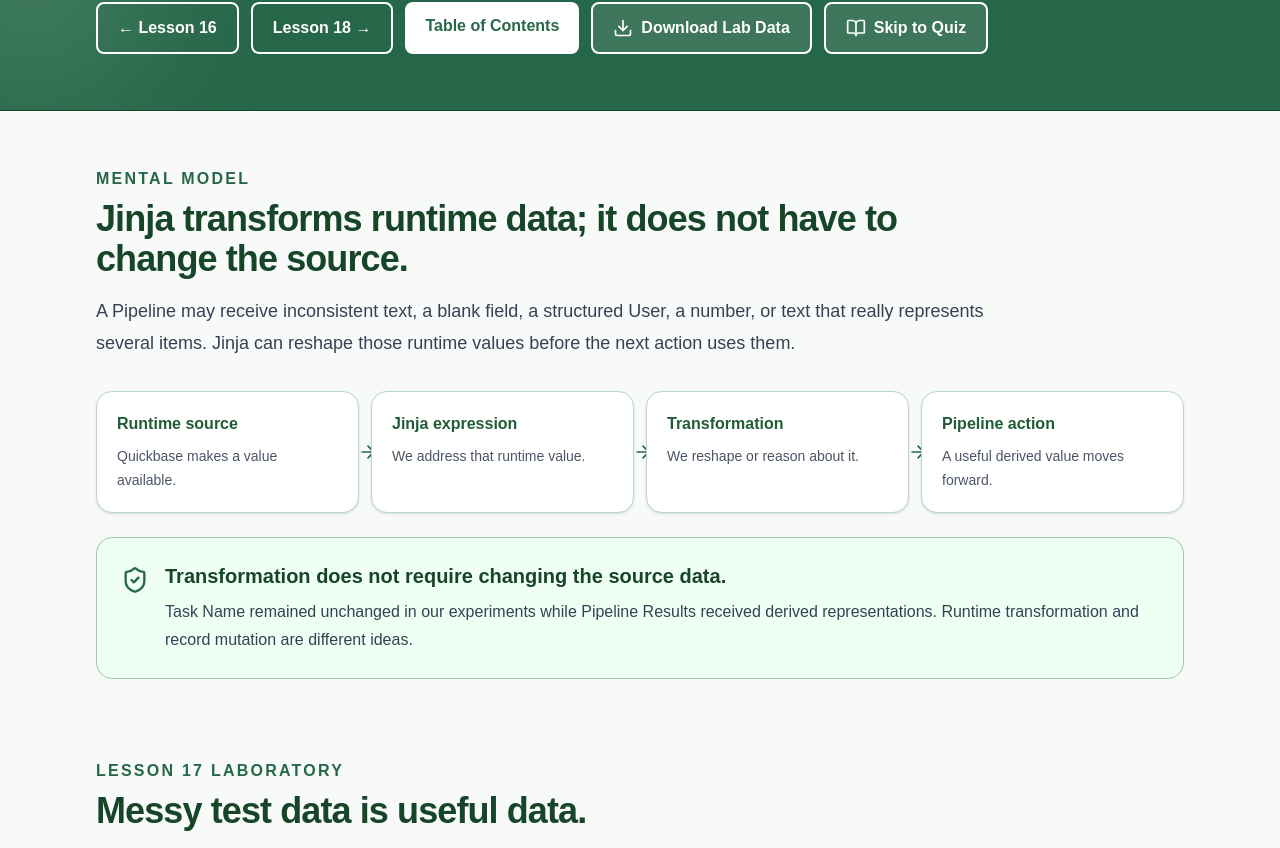
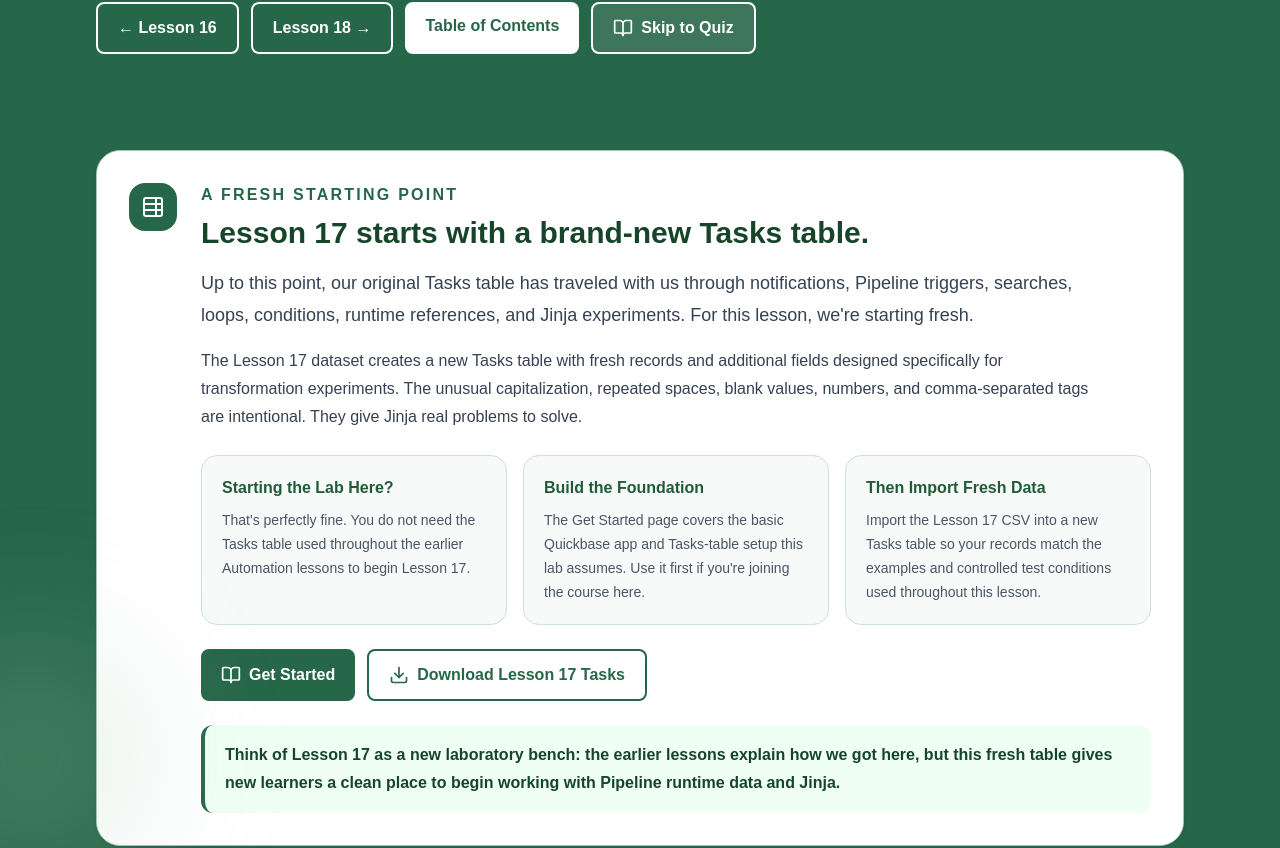
Before and after one commit to dariansweb/Quickbase-Automation, a Next.js app: page /lessons/17 in a window 1280 px wide. Shown: the part 619-1467 px from the top of the page. Built offline with nearby package versions, Linux system fonts and the light colour scheme.

Commit message:
Lesson 17 download explanation

```diff
--- a/app/lessons/17/page.tsx
+++ b/app/lessons/17/page.tsx
@@ -7,6 +7,7 @@ import {
   LuBadgeCheck,
   LuBookOpen,
   LuBraces,
+  LuTableProperties,
   LuCircleAlert,
   LuDownload,
   LuCircleCheck,
@@ -309,16 +310,6 @@ export default function Lesson17Page() {
             >
               Table of Contents
             </Link>
-
-            <a
-              href="../../downloads/Lesson_17_Tasks.csv"
-              download
-              className="inline-flex items-center gap-2 rounded-lg border-2 border-white bg-white/10 px-5 py-3 font-bold text-white hover:bg-white/20"
-            >
-              <LuDownload className="h-5 w-5" aria-hidden="true" />
-              Download Lab Data
-            </a>
-
             <a
               href="#quiz"
               className="inline-flex items-center gap-2 rounded-lg border-2 border-white bg-white/10 px-5 py-3 font-bold text-white hover:bg-white/20"
@@ -326,6 +317,103 @@ export default function Lesson17Page() {
               <LuBookOpen className="h-5 w-5" aria-hidden="true" />
               Skip to Quiz
             </a>
+          </div>
+        </div>
+        <div className="mx-auto max-w-6xl px-6 py-10 lg:px-8">
+          <div className="rounded-3xl border border-[#9fc9ad] bg-white p-6 shadow-sm sm:p-8">
+            <div className="flex flex-col gap-6 lg:flex-row lg:items-start">
+              <div className="flex h-12 w-12 shrink-0 items-center justify-center rounded-2xl bg-[#276749] text-white">
+                <LuTableProperties className="h-6 w-6" aria-hidden="true" />
+              </div>
+
+              <div className="flex-1">
+                <p className="font-extrabold uppercase tracking-[0.14em] text-[#276749]">
+                  A Fresh Starting Point
+                </p>
+
+                <h2 className="mt-2 text-2xl font-extrabold text-[#17452a] sm:text-3xl">
+                  Lesson 17 starts with a brand-new Tasks table.
+                </h2>
+
+                <p className="mt-4 max-w-4xl text-lg leading-8 text-gray-700">
+                  Up to this point, our original Tasks table has traveled with
+                  us through notifications, Pipeline triggers, searches, loops,
+                  conditions, runtime references, and Jinja experiments. For
+                  this lesson, we&apos;re starting fresh.
+                </p>
+
+                <p className="mt-4 max-w-4xl leading-7 text-gray-700">
+                  The Lesson 17 dataset creates a new Tasks table with fresh
+                  records and additional fields designed specifically for
+                  transformation experiments. The unusual capitalization,
+                  repeated spaces, blank values, numbers, and comma-separated
+                  tags are intentional. They give Jinja real problems to solve.
+                </p>
+
+                <div className="mt-6 grid gap-4 md:grid-cols-3">
+                  <div className="rounded-2xl border border-[#cfe3d5] bg-[#f7faf8] p-5">
+                    <p className="font-extrabold text-[#205c38]">
+                      Starting the Lab Here?
+                    </p>
+                    <p className="mt-2 text-sm leading-6 text-gray-600">
+                      That&apos;s perfectly fine. You do not need the Tasks
+                      table used throughout the earlier Automation lessons to
+                      begin Lesson 17.
+                    </p>
+                  </div>
+
+                  <div className="rounded-2xl border border-[#cfe3d5] bg-[#f7faf8] p-5">
+                    <p className="font-extrabold text-[#205c38]">
+                      Build the Foundation
+                    </p>
+                    <p className="mt-2 text-sm leading-6 text-gray-600">
+                      The Get Started page covers the basic Quickbase app and
+                      Tasks-table setup this lab assumes. Use it first if
+                      you&apos;re joining the course here.
+                    </p>
+                  </div>
+
+                  <div className="rounded-2xl border border-[#cfe3d5] bg-[#f7faf8] p-5">
+                    <p className="font-extrabold text-[#205c38]">
+                      Then Import Fresh Data
+                    </p>
+                    <p className="mt-2 text-sm leading-6 text-gray-600">
+                      Import the Lesson 17 CSV into a new Tasks table so your
+                      records match the examples and controlled test conditions
+                      used throughout this lesson.
+                    </p>
+                  </div>
+                </div>
+
+                <div className="mt-6 flex flex-wrap gap-3">
+                  <Link
+                    href="/get-started"
+                    className="inline-flex items-center gap-2 rounded-lg bg-[#276749] px-5 py-3 font-bold text-white hover:bg-[#205c38]"
+                  >
+                    <LuBookOpen className="h-5 w-5" aria-hidden="true" />
+                    Get Started
+                  </Link>
+
+                  <a
+                    href="/downloads/Lesson_17_Tasks_Public.csv"
+                    download
+                    className="inline-flex items-center gap-2 rounded-lg border-2 border-[#276749] bg-white px-5 py-3 font-bold text-[#276749] hover:bg-[#f0fff4]"
+                  >
+                    <LuDownload className="h-5 w-5" aria-hidden="true" />
+                    Download Lesson 17 Tasks
+                  </a>
+                </div>
+
+                <div className="mt-6 rounded-xl border-l-4 border-[#276749] bg-[#f0fff4] px-5 py-4">
+                  <p className="font-bold leading-7 text-[#17452a]">
+                    Think of Lesson 17 as a new laboratory bench: the earlier
+                    lessons explain how we got here, but this fresh table gives
+                    new learners a clean place to begin working with Pipeline
+                    runtime data and Jinja.
+                  </p>
+                </div>
+              </div>
+            </div>
           </div>
         </div>
       </header>
```
Also changed, not shown: app/lessons/17/Lesson_17_Tasks.csv (added).
